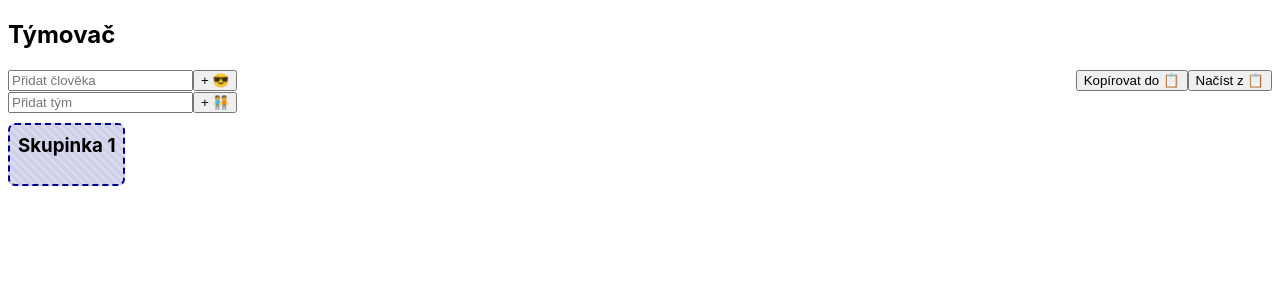
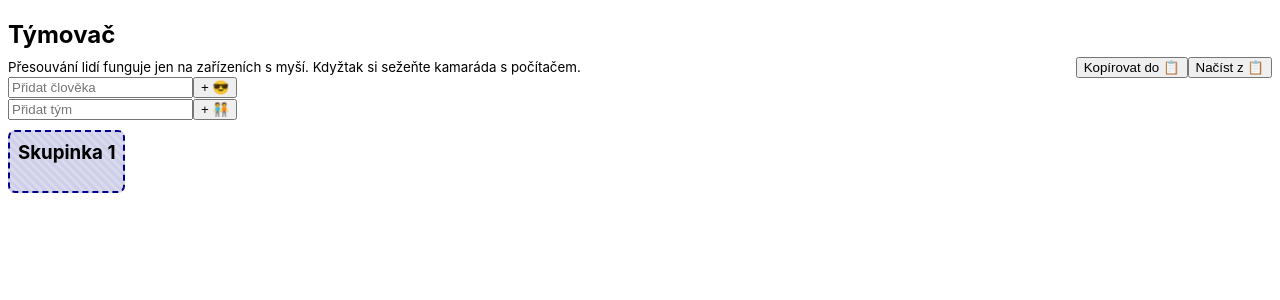
Before and after one commit to OSDVF/tymovac, a Nuxt app: page / in a window 1280 px wide. Shown: the top 300 px of the page. Built offline with nearby package versions, Linux system fonts and the light colour scheme.

Commit message:
Drag&drop support warning

```diff
--- a/app.vue
+++ b/app.vue
@@ -1,6 +1,9 @@
 <template>
   <div>
     <h2>Týmovač</h2>
+    <small>
+      Přesouvání lidí funguje jen na zařízeních s myší. Kdyžtak si sežeňte kamaráda s počítačem.
+    </small>
     <div style="float:right">
       <button @click="copyToClip">Kopírovat do 📋</button>
       <button @click="getFromClip">Načíst z 📋</button>
--- a/style.scss
+++ b/style.scss
@@ -10,6 +10,10 @@
 
 h3 {
     margin-block-start: .5em;
+}
+
+h2 {
+    margin-block-end: .3em;
 }
 
 .teams {
```
